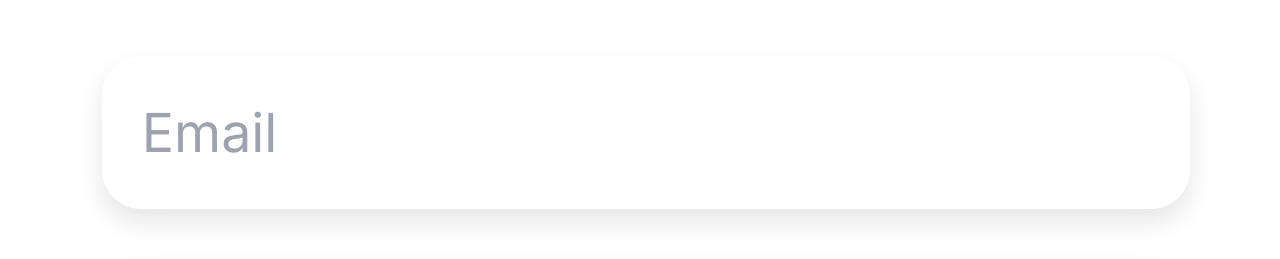
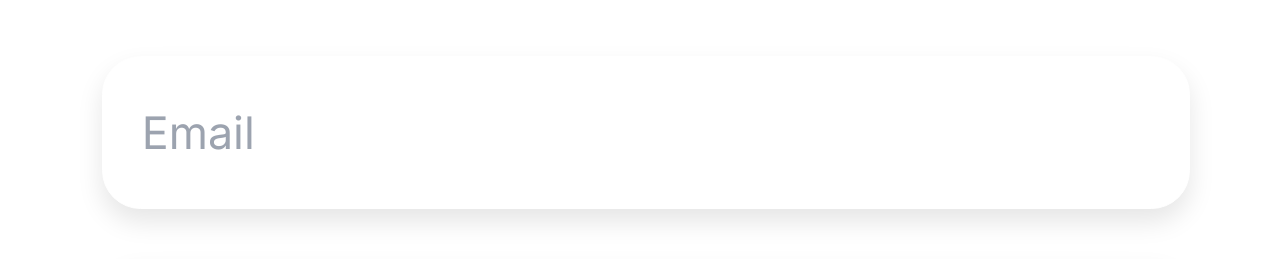
Before and after one commit to fasuyaaaPNG/Quandary, a Next.js app: page /regist in a window 1280 px wide. Shown: the part 677-936 px from the top of the page. Built offline with nearby package versions, Linux system fonts and the light colour scheme.

Commit message:
Update style.css

```diff
--- a/app/regist/style.css
+++ b/app/regist/style.css
@@ -33,13 +33,17 @@
     margin-bottom: 4vw;
 }
 
+input:focus {
+    border: 1px solid #e68c3a;
+}
+
 .email, .password, .repassword {
     border: 1px solid rgb(255, 255, 255);
     padding-left: 3vw;
     border-radius: 3vw;
     color: rgba(0, 0, 0, 0.5);
     margin-bottom: 4vw;
-    font-size: 4.2vw;
+    font-size: 3.5vw;
     width: 85vw;
     height: 12vw;
     box-shadow: 0 1vw 2vw rgba(0, 0, 0, 0.1);
```
